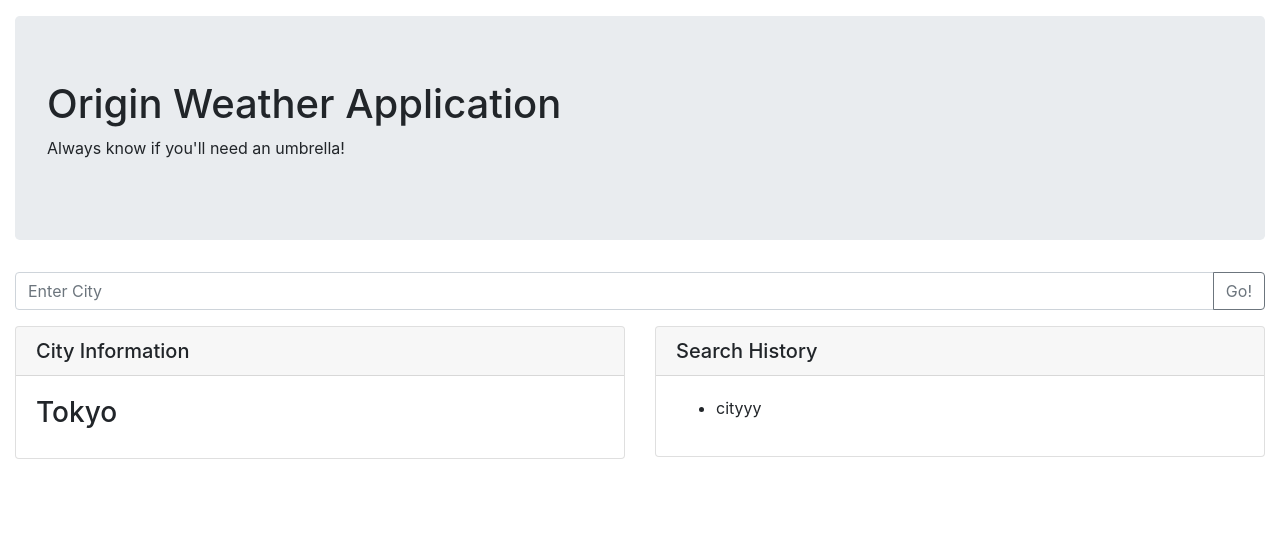
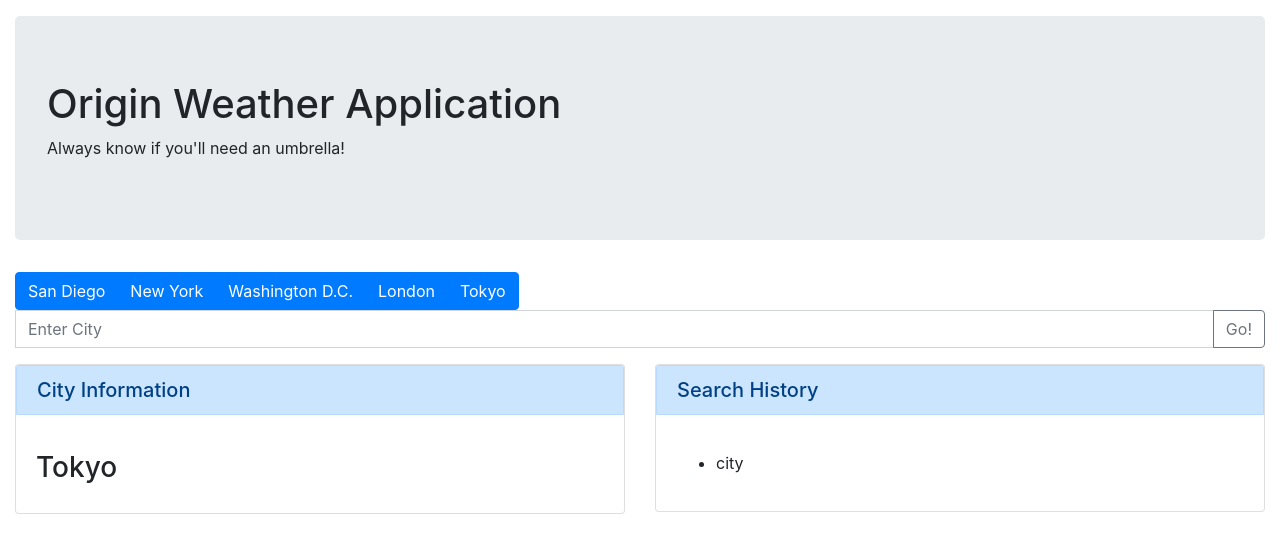
Before and after one commit to ellamarie005/startnow-react200-weather-app, a React app: page / in a window 1280 px wide. Shown: the top 550 px of the page. Built offline with nearby package versions, Linux system fonts and the light colour scheme.

Commit message:
more styling done

```diff
--- a/src/js/app.jsx
+++ b/src/js/app.jsx
@@ -11,8 +11,17 @@ export default class App extends React.Component {
         <div className='row'>
           <form className='col-md-12 mb-3'>
             <div className='input-group'>
+            <div className='input-group'>
+              <div className='btn-group'>
+                <button className='btn btn-primary'>San Diego</button>
+                <button className='btn btn-primary'>New York</button>
+                <button className='btn btn-primary'>Washington D.C.</button>
+                <button className='btn btn-primary'>London</button>
+                <button className='btn btn-primary'>Tokyo</button>
+              </div>
+              </div>
               <input type='city' className='form-control' placeholder='Enter City' />
-              <div class="input-group-append">
+              <div className="input-group-append">
                 <button className='btn btn-outline-secondary' type='button'>Go!</button>
               </div>
             </div>
@@ -21,7 +30,7 @@ export default class App extends React.Component {
         <div className='row'>
           <div className='col-md-6'>
             <div className='card'>
-              <h5 className='card-header'>City Information</h5>
+              <h5 className='card-header alert alert-primary'>City Information</h5>
               <div className='card-body'>
                 <h3>Tokyo</h3>
               </div>
@@ -29,10 +38,10 @@ export default class App extends React.Component {
           </div>
           <div className='col-md'>
             <div className='card'>
-              <h5 className='card-header'>Search History</h5>
+              <h5 className='card-header alert alert-primary'>Search History</h5>
               <div className='card-body'>
                 <ul>
-                  <li>cityyy</li>
+                  <li>city</li>
                 </ul>
               </div>
             </div>
```
